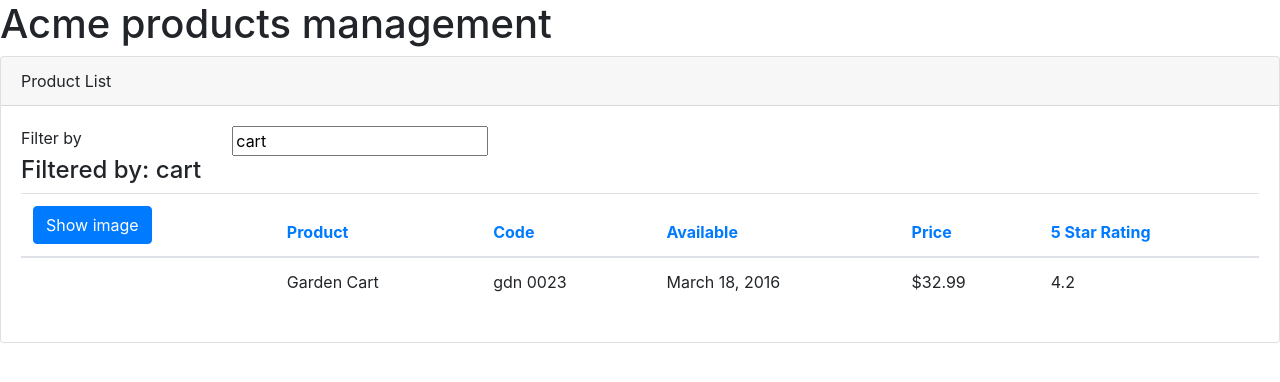
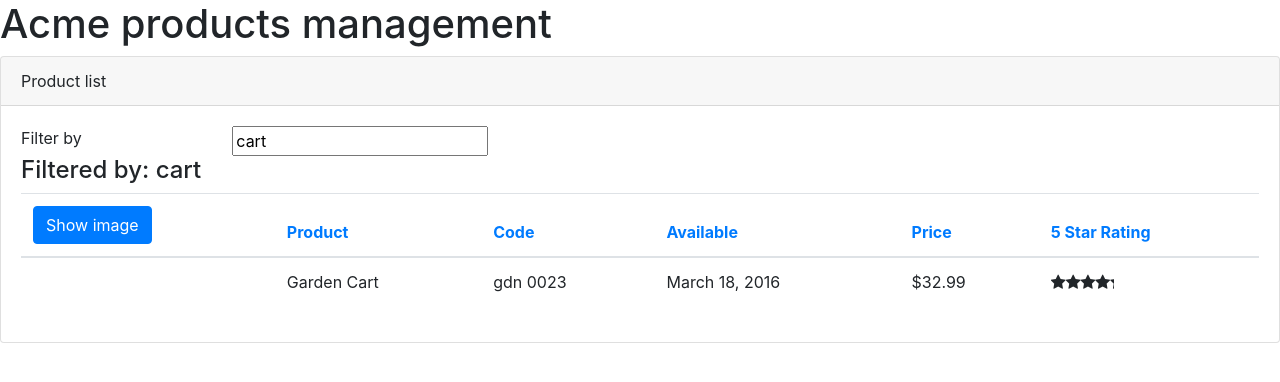
Before and after one commit to diegochagas/apm, an Angular app: page / in a window 1280 px wide. Shown: the top 382 px of the page. Built offline with nearby package versions, Linux system fonts and the light colour scheme.

Commit message:
Component of rating stars included

```diff
--- a/src/app/app.module.ts
+++ b/src/app/app.module.ts
@@ -5,12 +5,14 @@
 import { AppComponent } from './app.component';
 import { ProductListComponent } from './products/product-list.component';
 import { ConvertToSpaces } from './shared/convert-to-spaces.pipe';
+import { StarComponent } from './shared/star.component';
 
 @NgModule({
   declarations: [
     AppComponent,
     ProductListComponent,
-    ConvertToSpaces
+    ConvertToSpaces,
+    StarComponent
   ],
   imports: [
     BrowserModule,
--- a/src/app/products/product-list.component.html
+++ b/src/app/products/product-list.component.html
@@ -1,5 +1,5 @@
 <div class="card">
-    <div class="card-header">Product List</div>
+    <div class="card-header">{{pageTitle}}</div>
     <div class="card-body">
         <div class="row">
             <div class="col-md-2">Filter by</div>
@@ -36,7 +36,9 @@
                         <td>{{product.productCode | lowercase | convertToSpaces: '-' }}</td>
                         <td>{{product.releaseDate}}</td>
                         <td>{{product.price | currency: 'USD' : 'symbol' : '1.2-2'}}</td>
-                        <td>{{product.starRating}}</td>
+                        <td>
+                            <pm-star [rating]="product.starRating" (ratingClicked)='onRatingClicked($event)'></pm-star>
+                        </td>
                     </tr>
                 </tbody>
             </table>
--- a/src/app/products/product-list.component.ts
+++ b/src/app/products/product-list.component.ts
@@ -92,4 +92,8 @@
     ngOnInit(): void {
         console.log('In OnInit');
     }
+
+    onRatingClicked(message: string): void {
+        this.pageTitle = `Product list: ${message}`;
+    }
 }
--- /dev/null
+++ b/src/app/shared/star.component.css
@@ -0,0 +1,7 @@
+.crop {
+    overflow: hidden;
+}
+
+div {
+    cursor: pointer;
+}
--- /dev/null
+++ b/src/app/shared/star.component.html
@@ -0,0 +1,12 @@
+<div class="crop"
+    [style.width.px]="starWidth"
+    [title]='rating'
+    (click)='onClick()'>
+    <div style="width: 75px">
+        <span class="fa fa-star"></span>
+        <span class="fa fa-star"></span>
+        <span class="fa fa-star"></span>
+        <span class="fa fa-star"></span>
+        <span class="fa fa-star"></span>
+    </div>
+</div>
--- /dev/null
+++ b/src/app/shared/star.component.ts
@@ -0,0 +1,21 @@
+import { Component, Input, OnChanges, Output, EventEmitter } from "@angular/core";
+
+@Component({
+    selector: 'pm-star',
+    templateUrl: './star.component.html',
+    styleUrls: ['./star.component.css']
+})
+export class StarComponent implements OnChanges {
+    @Input() rating: number;
+    starWidth: number;
+    @Output() ratingClicked: EventEmitter<string> = new EventEmitter<string>();
+
+    ngOnChanges(): void {
+        this.starWidth = this.rating * 75 / 5;
+    }
+
+    onClick(): void {
+        this.ratingClicked.emit(`The rating ${this.rating} was clicked!`);
+    }
+
+}
```
